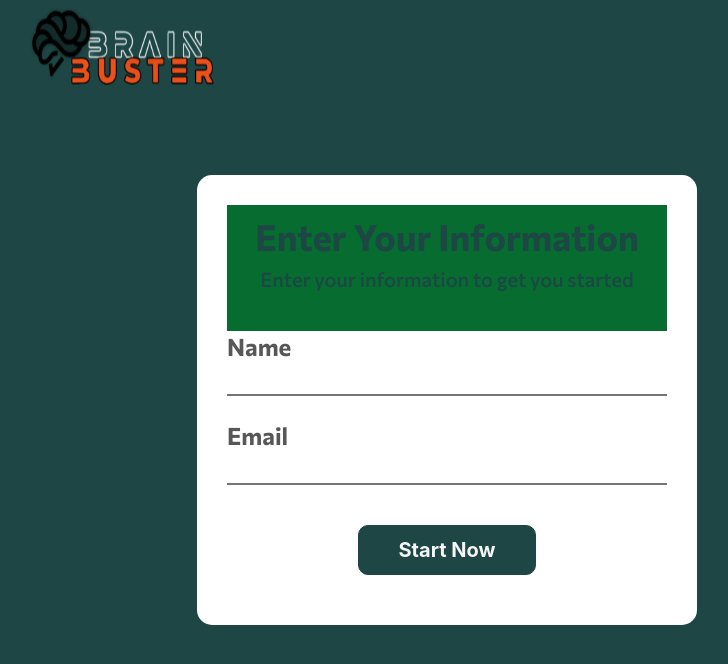
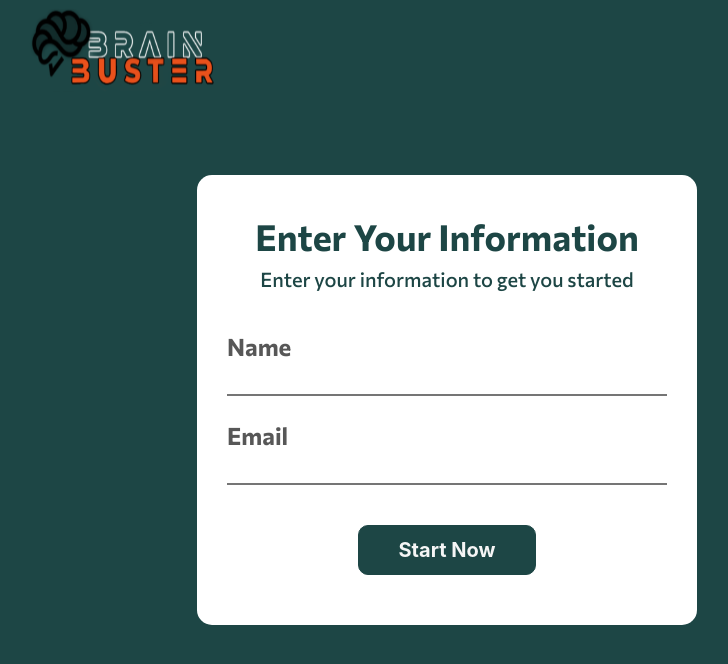
Before and after one commit to clint360/brain-buster-frontend, a React (Create React App) app: page /user/info/1/1/1 in a window 1280 px wide. Shown: the top 664 px of the page, without its empty margins (193-921 px from the left). Built offline with nearby package versions, Linux system fonts and the light colour scheme.

Commit message:
Update the result page

```diff
--- a/src/view/pages/admin/quizzes/AdminQuizzes.jsx
+++ b/src/view/pages/admin/quizzes/AdminQuizzes.jsx
@@ -14,7 +14,7 @@ function AdminQuizzes({ user }) {
   const routeParams = useParams();
   const { quizName, quizDuration } = routeParams;
   console.log(quizName);
-  const copyText = `http://localhost:3001/user/quiz/instructions/${user.id}/${user.fullName}/${quizName}/${quizDuration}`;
+  const copyText = `http://localhost:3000/user/quiz/instructions/${user.id}/${user.fullName}/${quizName}/${quizDuration}`;
   const [isCopied, setIsCopied] = useState(false);
 
   const copyToclipBoard = () => {
--- a/src/view/pages/errorpages/actions.js
+++ b/src/view/pages/errorpages/actions.js
@@ -0,0 +1,6 @@
+/* eslint-disable no-undef */
+const handleMouseClick = (state) => {
+  document.onmousedown = state;
+};
+
+export default handleMouseClick;
--- a/src/view/pages/users/quiz/QuizPage.jsx
+++ b/src/view/pages/users/quiz/QuizPage.jsx
@@ -31,11 +31,6 @@ function QuizPage() {
   const wrongAnswerBackground = 'rgba(260, 216, 218, 1)';
   const [answered, setAnswered] = useState(false);
 
-  const onOptionSelect = (index) => {
-    setUserAnswerIndex(index);
-    console.log('index', userAnswerIndex);
-  };
-
   useEffect(() => {
     setUserResponses([]);
     quizQuestion(quiz).then(({ data }) => {
@@ -49,13 +44,18 @@ function QuizPage() {
         return {
           question: item.question,
           options,
-          userAnswerIndex: options.indexOf(item.answer),
+          answerIndex: options.indexOf(item.answer),
         };
       });
       setQuestions(arr);
       console.log(arr);
     });
   }, []);
+
+  const onOptionSelect = (index) => {
+    setUserAnswerIndex(index);
+    console.log('index', userAnswerIndex);
+  };
 
   useEffect(() => {
     if (userAnswerIndex !== null) {
@@ -126,7 +126,7 @@ function QuizPage() {
     setOptionsBackgroundColor([null, null, null, null]);
     if (currentQuestionIndex > questions.length - 1) {
       console.log(userResponses);
-      navigate('/user/quiz/results');
+      navigate(`/user/quiz/results/${quizName}`);
     }
   }, [currentQuestionIndex]);
 
--- a/src/view/pages/users/userinfo/UserInfo.css
+++ b/src/view/pages/users/userinfo/UserInfo.css
@@ -2,3 +2,9 @@
   font-weight: bold;
   color: rgba(0, 0, 0, 0.658);
 }
+
+.infoHeader {
+  text-align: center;
+  padding-bottom: 40px;
+  color: #1d4645;
+}
--- a/src/view/pages/users/userinfo/UserInfo.jsx
+++ b/src/view/pages/users/userinfo/UserInfo.jsx
@@ -38,7 +38,7 @@ function UserInfo() {
       </div>
       <div className="thePage">
         <div className="instructionsbox">
-          <div className="header">
+          <div className="infoHeader">
             <h1>Enter Your Information</h1>
             <span>Enter your information to get you started</span>
           </div>
```
